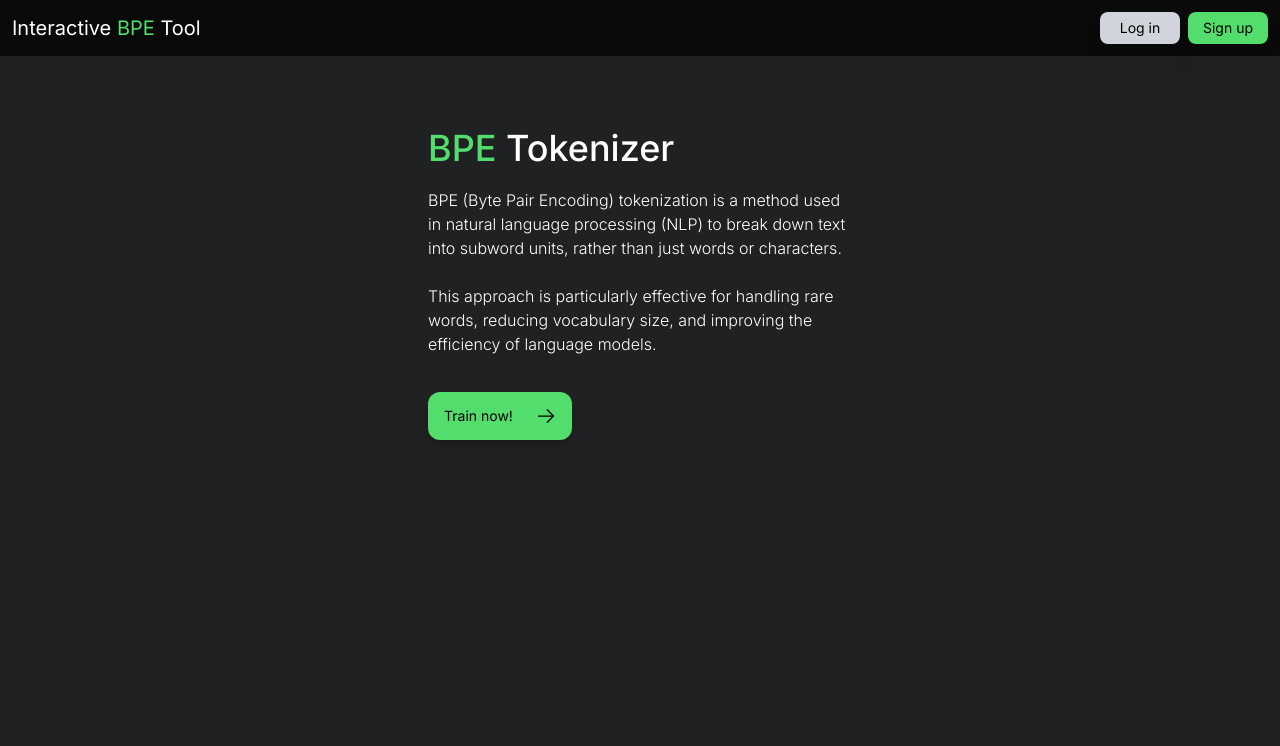
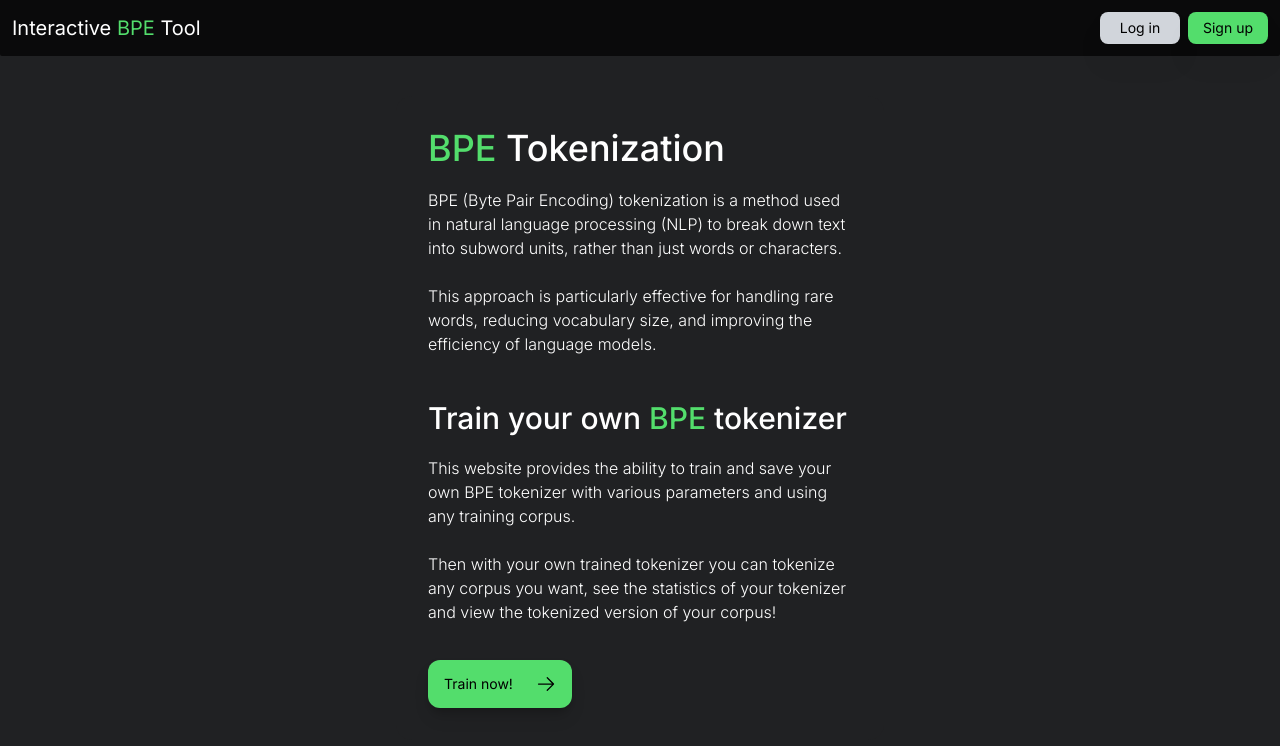
Before and after one commit to rhatos/IBPE, a React (Vite) app in the folder frontend/: page / in a window 1280 px wide. Shown: the top 746 px of the page. Built offline with nearby package versions, Linux system fonts and the light colour scheme.

Commit message:
Added 'train your own tokenizer' section to homepage

```diff
--- a/frontend/src/components/HeroCard.tsx
+++ b/frontend/src/components/HeroCard.tsx
@@ -9,7 +9,7 @@ const HeroCard = () => {
       <div className="flex justify-between bg-bpegrey m-3 rounded-2xl">
         <div className="flex-col space-y-5  w-full p-8">
           <h1 className="text-4xl font-inter font-medium text-white">
-            <span className="text-bpegreen">BPE</span> Tokenizer
+            <span className="text-bpegreen">BPE</span> Tokenization
           </h1>
           <p className="text-white text-md font-inter font-light pb-4">
             BPE (Byte Pair Encoding) tokenization is a method used in natural
@@ -17,6 +17,18 @@ const HeroCard = () => {
             rather than just words or characters. <br /> <br /> This approach is
             particularly effective for handling rare words, reducing vocabulary
             size, and improving the efficiency of language models.
+          </p>
+          <h1 className="text-3xl font-inter font-medium text-white pt-2">
+            Train your own <span className="text-bpegreen">BPE </span> tokenizer
+          </h1>
+          <p className="text-white text-md font-inter font-light pb-4">
+            This website provides the ability to train and save your own BPE
+            tokenizer with various parameters and using any training corpus.
+            <br />
+            <br />
+            Then with your own trained tokenizer you can tokenize any corpus you
+            want, see the statistics of your tokenizer and view the tokenized
+            version of your corpus!
           </p>
           <TrainNowButton />
         </div>
```
